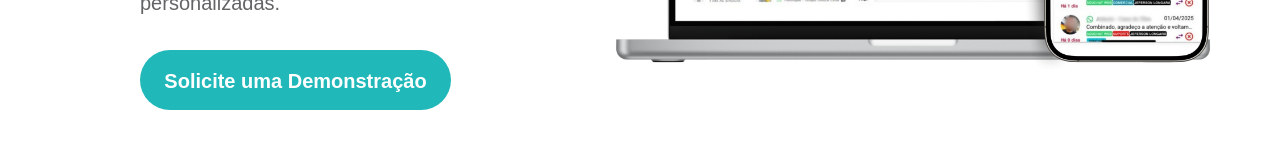
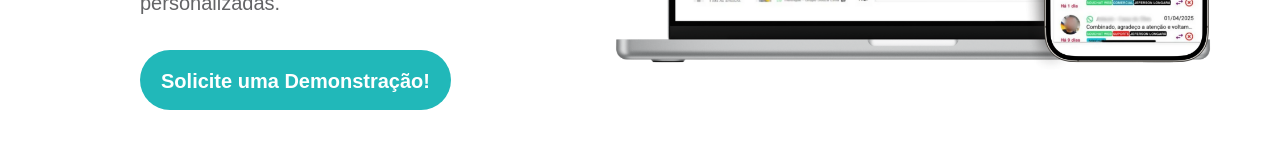
Before and after one commit to arthurbochicruz/SouChat, a React (Vite) app: page / in a window 1280 px wide. Shown: the part 474-622 px from the top of the page. Built offline with nearby package versions, Linux system fonts and the light colour scheme.

Commit message:
Update Article.jsx

```diff
--- a/src/Components/Article/Article.jsx
+++ b/src/Components/Article/Article.jsx
@@ -20,7 +20,7 @@ function Article() {
 
                     <a className='linkButton' href="#">
                         <span className='Span'>
-                            <h1 className='h1'>Solicite uma Demonstração</h1>
+                            <h1 className='h1'>Solicite uma Demonstração!</h1>
                         </span>
                     </a>
 
```
